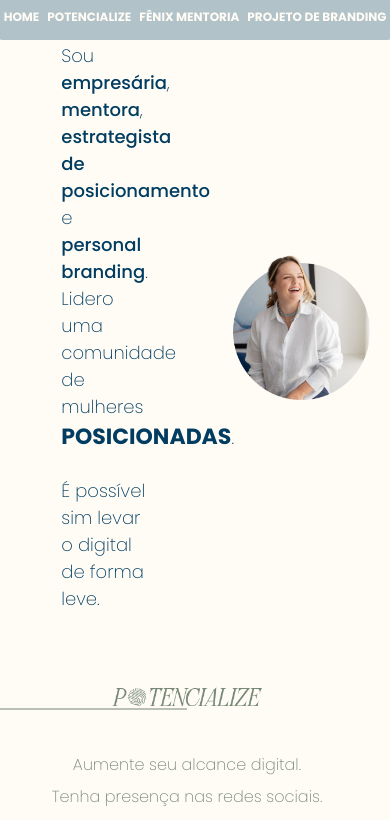
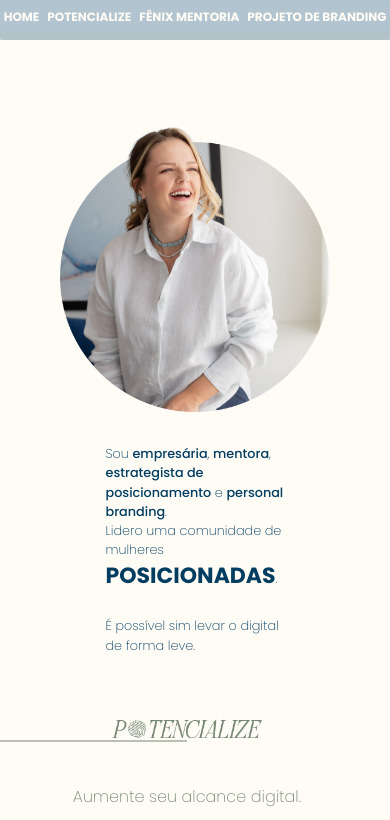
Before and after one commit to daniielsouz/Caroline-Bottamelli, a React (Vite) app in the folder client/: page / in a window 390 px wide. Shown: the top 820 px of the page. Built offline with nearby package versions, Linux system fonts and the light colour scheme; no server answers.

Commit message:
Altera a responsividade

```diff
--- a/client/src/Pages/About/index.module.css
+++ b/client/src/Pages/About/index.module.css
@@ -101,3 +101,14 @@
     max-width: 300px;
   }
 }
+
+@media (max-width: 500px) {
+  .about {
+    flex-direction: column-reverse;
+    margin-top: 2rem;
+  }
+  .aboutText h2,
+  .aboutText p {
+    font-size: 0.8rem;
+  }
+}
--- a/client/src/components/Header/index.module.css
+++ b/client/src/components/Header/index.module.css
@@ -60,7 +60,6 @@
   background-color: #ac848580;
 }
 
-/* === RESPONSIVIDADE === */
 @media (max-width: 768px) {
   .navbar {
     left: 50%;
```
